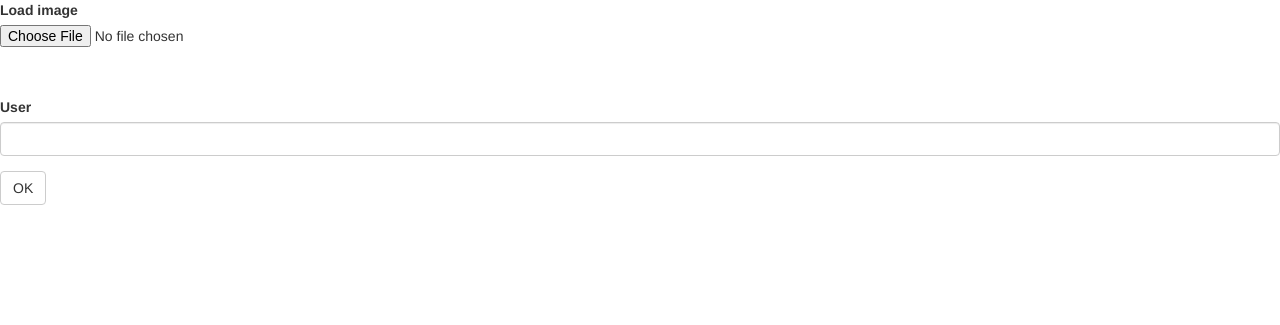
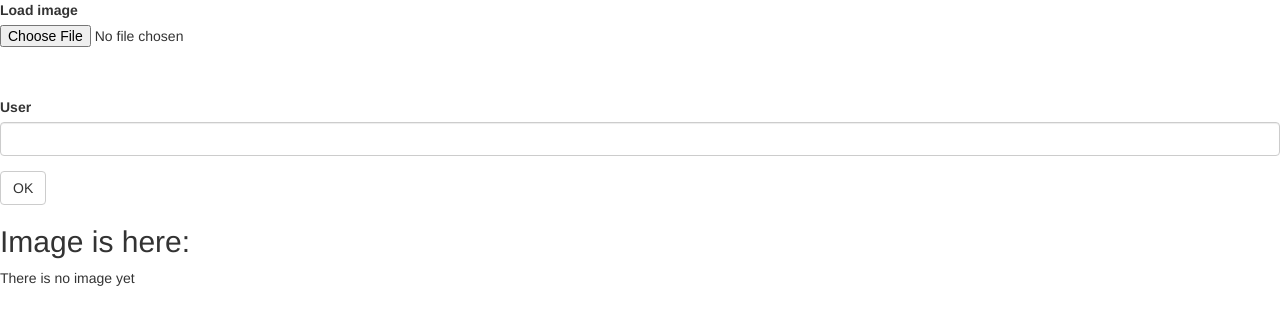
Before and after one commit to Evgeny42/Testing, a Flask app: page / in a window 1280 px wide. Shown: the top 325 px of the page. Run offline with Flask 2, Linux system fonts and the light colour scheme; some libraries are stand-ins or nearby versions.

Commit message:
Update main.html

```diff
--- a/flaskapp/templates/main.html
+++ b/flaskapp/templates/main.html
@@ -6,4 +6,13 @@
 {% block content %}
 {{ wtf.quick_form(form, method='post',enctype="multipart/form-data", action="/") }}
 <!-- один из стандартных тэгов html - заголовок второго уровня -->
+<h2>Image is here: </h2>
+<!-- отображаем загруженное изображение с закругленными углами -->
+<!-- если оно есть (после submit) -->
+{% if image_name %}
+ <p>{{image_name}}
+ <p><img src={{image_name}} class="img-rounded" alt="My Image" width = 224 height=224 />
+{% else %}
+ <p> There is no image yet </p>
+{% endif %}
 {% endblock %}
```
